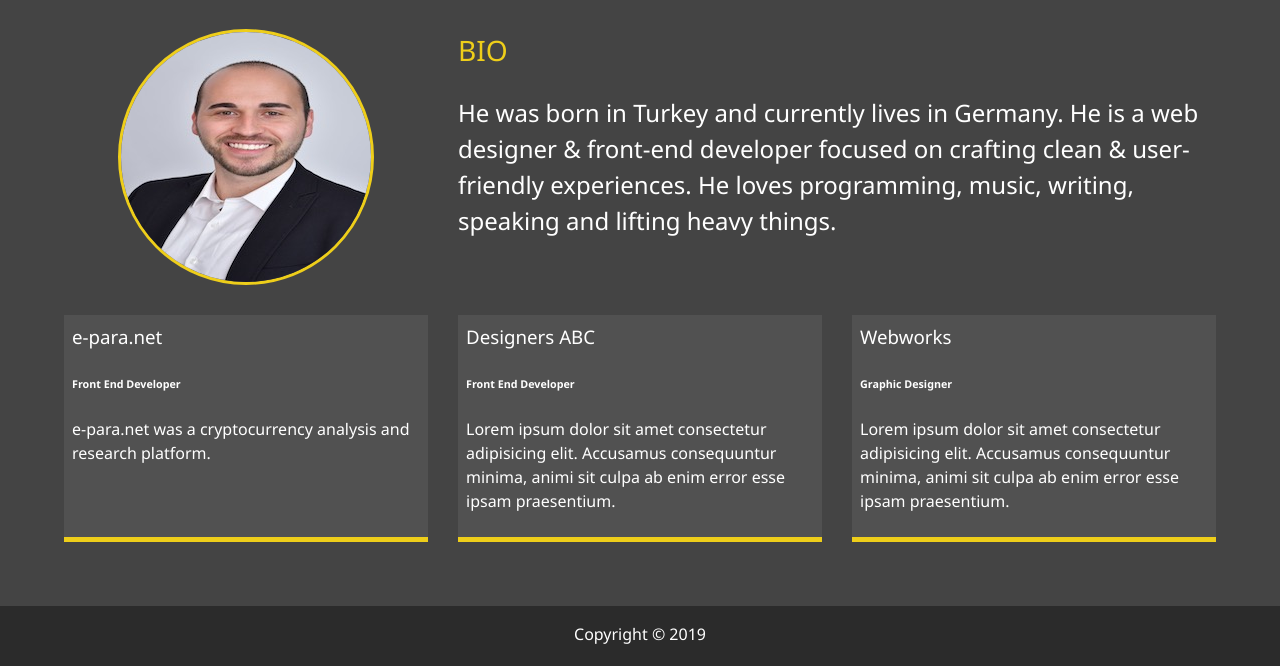
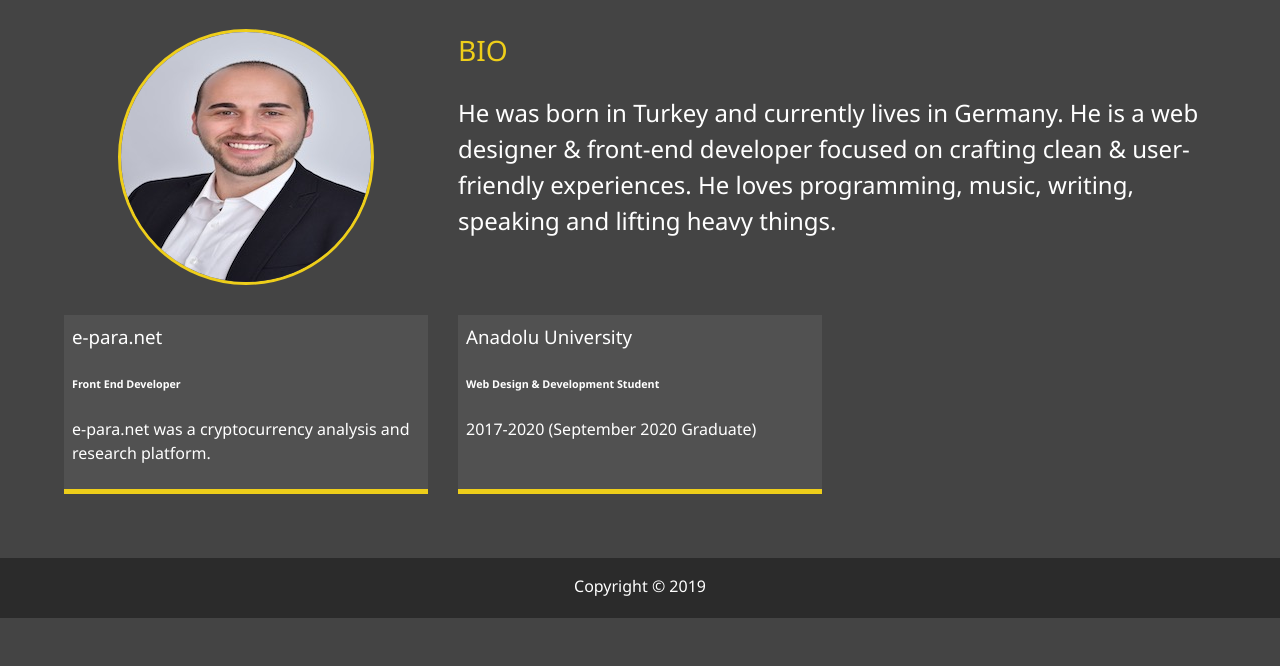
Before and after one commit to gokhanyavuzkan/my_portfolio, a website: page dist/about.html in a window 1280 px wide. Shown: the part 253-919 px from the top of the page. After the commit the page ends 871 px from the top, so only its background shows below. Drawn offline with Linux system fonts and the light colour scheme.

```diff
--- a/dist/about.html
+++ b/dist/about.html
@@ -73,14 +73,11 @@
             </div>
             <div class="job job-2">
 
-                <h3>Designers ABC</h3>
-                <h6>Front End Developer</h6>
-                <p>Lorem ipsum dolor sit amet
-                    consectetur adipisicing elit.
-                    Accusamus consequuntur minima,
-                    animi sit culpa ab enim error esse ipsam praesentium.</p>
+                <h3>Anadolu University</h3>
+                <h6>Web Design & Development Student</h6>
+                <p>2017-2020 (September 2020 Graduate)</p>
             </div>
-            <div class="job job-3">
+            <!-- <div class="job job-3">
 
                 <h3>Webworks</h3>
                 <h6>Graphic Designer</h6>
@@ -89,6 +86,7 @@
                     Accusamus consequuntur minima,
                     animi sit culpa ab enim error esse ipsam praesentium.</p>
             </div>
+        -->
 
         </div>
 
```
Also changed, not shown: dist/index.html (+2 -2 lines), package.json (line endings or trailing spaces).
